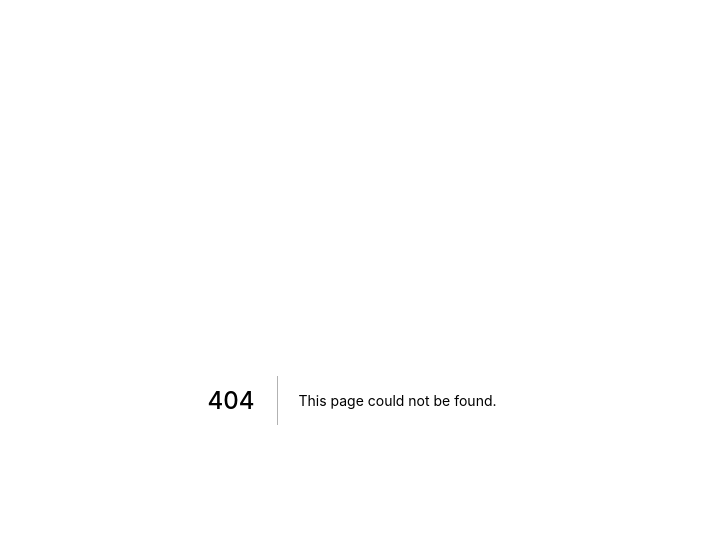
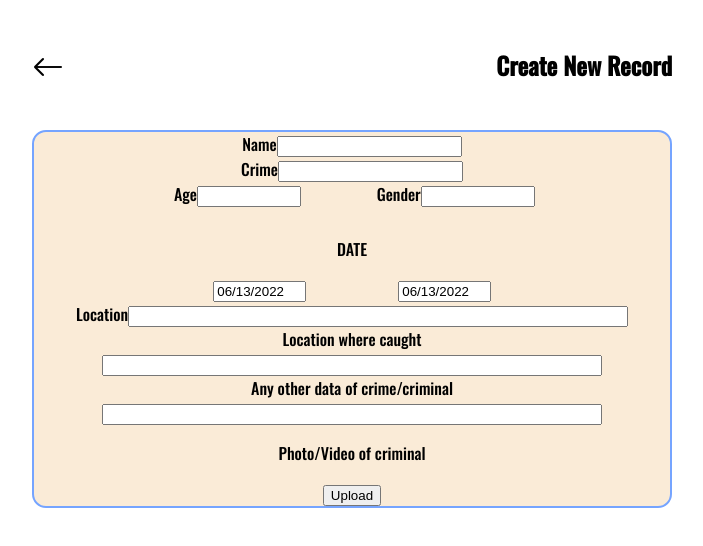
Before and after one commit to Redskull-127/TEAM-REDSKULL, a Next.js app: page /screens/CreateScreen in a window 1280 px wide. Before the commit this address had no page. Shown: the top 546 px of the page, without its empty margins (288-991 px from the left). Built offline with nearby package versions, Linux system fonts and the light colour scheme.

Commit message:
Dudeimgod

```diff
--- /dev/null
+++ b/firebase/FirebaseFirestore.js
@@ -0,0 +1,17 @@
+import { initializeApp } from "firebase/app";
+import { getFirestore } from "firebase/firestore";
+
+
+initializeApp({
+  apiKey: "AIzaSyCh8nd7w9QbWD9z-BL5-Z3-kV_HoNgR--E",
+  authDomain: "team-redskull.firebaseapp.com",
+  projectId: "team-redskull",
+  storageBucket: "team-redskull.appspot.com",
+  messagingSenderId: "727979282334",
+  appId: "1:727979282334:web:1e2bbfed7c0a44b269d08f",
+  measurementId: "G-C4T38F9X70",
+});
+
+const firestore = getFirestore();
+
+export {firestore};
--- a/package.json
+++ b/package.json
@@ -13,6 +13,7 @@
     "firebase": "^9.8.3",
     "next": "12.1.6",
     "react": "18.1.0",
+    "react-datepicker": "^4.8.0",
     "react-dom": "18.1.0"
   },
   "devDependencies": {
--- /dev/null
+++ b/pages/screens/CreateScreen.js
@@ -0,0 +1,170 @@
+import styles from "../../styles/Create.module.css";
+import Head from "next/head";
+import Script from "next/script";
+import { collection, addDoc } from "firebase/firestore";
+import { firestore } from "../../firebase/FirebaseFirestore";
+import DatePicker from "react-datepicker";
+import "react-datepicker/dist/react-datepicker.css";
+import { useState, useEffect } from "react";
+export default function CreateScreen() {
+  const [name, setName] = useState("");
+  const [crime, setCrime] = useState("");
+  const [age, setAge] = useState(0);
+  const [gender, setGender] = useState("");
+  const [dateofCrime, setdateofCrime] = useState(new Date());
+  const [dateofCaught, setdateofCaught] = useState(new Date());
+  const [location, setLocation] = useState("");
+  const [caughtlocation, setCaughtlocation] = useState("");
+  const [otherData, setOtherData] = useState("");
+  const [docs, setDocs] = useState(" ");
+  function sendData() {
+    try {
+      const docRef = addDoc(collection(firestore, "Data"), {
+        name: name,
+        crime: crime,
+        age: age,
+        gender: gender,
+        dateofcrime: dateofCrime,
+        dateofcaught: dateofCaught,
+        location: location,
+        locationcaught: caughtlocation,
+        otherdata: otherData,
+        document: docs,
+      });
+      console.log("Document written with ID: ", docRef.id);
+    } catch (e) {
+      console.error("Error adding document: ", e);
+    }
+  }
+
+  return (
+    <>
+      <Script
+        src="https://cdn.jsdelivr.net/npm/bootstrap@5.2.0-beta1/dist/js/bootstrap.bundle.min.js"
+        integrity="sha384-pprn3073KE6tl6bjs2QrFaJGz5/SUsLqktiwsUTF55Jfv3qYSDhgCecCxMW52nD2"
+        crossOrigin="anonymous"
+      ></Script>
+      <Head>
+        <title>CY-BOCK</title>
+        <meta name="description" content="Criminal Data Analyist" />
+        <link rel="icon" href="/favicon.ico" />
+        <link
+          href="https://cdn.jsdelivr.net/npm/bootstrap@5.2.0-beta1/dist/css/bootstrap.min.css"
+          rel="stylesheet"
+          integrity="sha384-0evHe/X+R7YkIZDRvuzKMRqM+OrBnVFBL6DOitfPri4tjfHxaWutUpFmBp4vmVor"
+          crossOrigin="anonymous"
+        />
+        <link rel="preconnect" href="https://fonts.googleapis.com" />
+        <link rel="preconnect" href="https://fonts.gstatic.com" crossOrigin />
+        <link
+          href="https://fonts.googleapis.com/css2?family=Oswald:wght@500&display=swap"
+          rel="stylesheet"
+        />
+        <link
+          rel="stylesheet"
+          href="https://cdn.jsdelivr.net/npm/bootstrap-icons@1.8.3/font/bootstrap-icons.css"
+        />
+      </Head>
+      <center>
+        <div className={styles.header}>
+          <h1
+            className="bi bi-arrow-left"
+            onClick={(e) => {
+              window.open("./HomeScreen", "_self");
+            }}
+          ></h1>
+          <h2>Create New Record</h2>
+        </div>
+        <div className={styles.body}>
+          <div className="mb-3">
+            <label htmlFor="cname" className="form-label">
+              Name
+            </label>
+            <input type="text" className="form-control" id="cname" selected={name} onChange={(e) => setName(e)} />
+          </div>
+
+          <div className="mb-3">
+            <label htmlFor="ccrime" className="form-label">
+              Crime
+            </label>
+            <input type="text" className="form-control" id="ccrime" selected={crime} onChange={(e) => setCrime(e)}/>
+          </div>
+
+          <div className={styles.combain}>
+            <div className="mb-3">
+              <label htmlFor="cage" className="form-label">
+                Age
+              </label>
+              <input type="number" className="form-control" id="cage" selected={age} onChange={(e) => age(e)}/>
+            </div>
+            <div className="mb-3">
+              <label htmlFor="cgender" className="form-label">
+                Gender
+              </label>
+              <input type="text" className="form-control" id="cgender" selected={gender} onChange={(e) => setGender(e)}/>
+            </div>
+          </div>
+
+          <p style={{ marginTop: "30px" }}>DATE</p>
+          <div className={styles.combain}>
+            <DatePicker
+              selected={dateofCrime}
+              dateFormatCalendar="MMMM"
+              onChange={(date) => setdateofCrime(date)}
+            />
+
+            <DatePicker
+              selected={dateofCaught}
+              onChange={(date) => setdateofCaught(date)}
+            />
+          </div>
+
+          <div className="mb-3">
+            <label htmlFor="cloc" className="form-label">
+              Location
+            </label>
+            <input
+              type="text"
+              className="form-control"
+              id="cloc"
+              selected={location} onChange={(e) => setLocation(e)}
+              style={{ width: "500px" }}
+            />
+          </div>
+
+          <div className="mb-3">
+            <label htmlFor="cloccaught" className="form-label">
+              Location where caught
+            </label>
+            <input
+              type="text"
+              className="form-control"
+              id="cloccaught"
+              selected={caughtlocation} onChange={(e) => setCaughtlocation(e)}
+              style={{ width: "500px" }}
+            />
+          </div>
+
+          <div className="mb-3">
+            <label htmlFor="cdetails" className="form-label">
+              Any other data of crime/criminal
+            </label>
+            <input
+              type="text"
+              className="form-control"
+              id="cdetails"
+              selected={otherData} onChange={(e) => setOtherData(e)}
+              style={{ width: "500px" }}
+            />
+          </div>
+          <div>
+            <p>Photo/Video of criminal</p>
+            <button type="button" className="btn btn-primary" onClick={(e) => {console.log(dateofCrime)}}>
+              Upload
+            </button>
+          </div>
+        </div>
+      </center>
+    </>
+  );
+}
--- a/pages/screens/HomeScreen.js
+++ b/pages/screens/HomeScreen.js
@@ -39,7 +39,7 @@ export default function HomeScreen() {
             </div>
             <center>
             <div className={styles.body}>
-                <div className={styles.box}>
+                <div className={styles.box} onClick={(e) => {window.open('./CreateScreen', '_self')}}>
                     <img src="https://i.ibb.co/Z1SGTcZ/Vector.png"/>
                     <h1>Create New Record</h1>
                 </div>
--- /dev/null
+++ b/styles/Create.module.css
@@ -0,0 +1,34 @@
+.header{
+    display: flex;
+    justify-content: space-between;
+    align-items: center;
+    width: 50%;
+    margin-top: 20px;
+    margin-bottom: 20px;
+}
+
+.header h1{
+    cursor: pointer;
+    font-weight: 700;
+}
+
+.body{
+    display: flex;
+    flex-direction: column;
+    justify-content: space-between;
+    align-items: center;
+    height: fit-content;
+    width: 50%;
+    background-color: antiquewhite;
+    border: 2px solid #75A4FF;
+    border-radius: 14px;
+}
+
+.body .combain{
+    display: flex;
+    justify-content: space-between;
+}
+
+.body .combain input{
+    width: 50%;
+}
```
Also changed, not shown: 2 other files (tests, documents, lock files or other folders).
